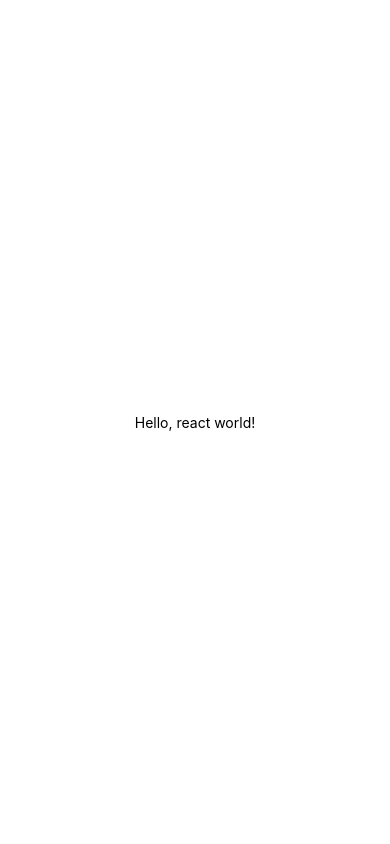
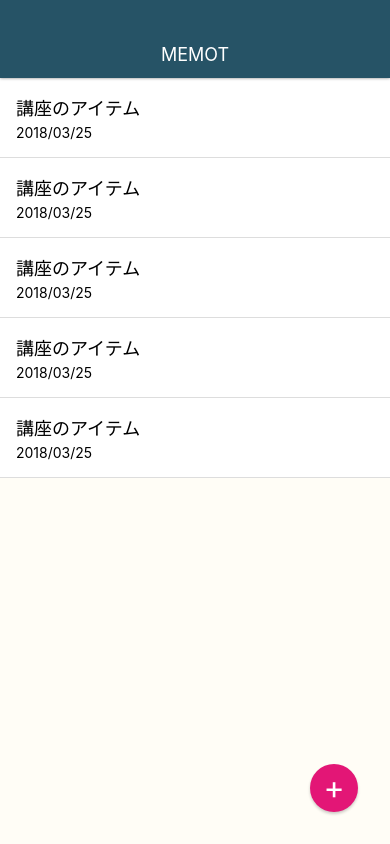
Before and after one commit to eitarox/MemoApp, a React Native app: screen / in a window 390 px wide. Built offline with nearby package versions, Linux system fonts and the light colour scheme.

Commit message:
create memolist

```diff
--- a/App.js
+++ b/App.js
@@ -5,7 +5,43 @@
   render() {
     return (
       <View style={styles.container}>
-        <Text>Hello, react world!</Text>
+
+        <View style={styles.appbar}>
+          <View>
+            <Text style={styles.appbarTitle}>MEMOT</Text>
+          </View>
+        </View>
+
+        <View style={styles.memoList}>
+          <View style={styles.memoListItem}>
+            <Text style={styles.memoTitle}>講座のアイテム</Text>
+            <Text style={styles.momoDate}>2018/03/25</Text>
+          </View>
+
+          <View style={styles.memoListItem}>
+            <Text style={styles.memoTitle}>講座のアイテム</Text>
+            <Text style={styles.momoDate}>2018/03/25</Text>
+          </View>
+
+          <View style={styles.memoListItem}>
+            <Text style={styles.memoTitle}>講座のアイテム</Text>
+            <Text style={styles.momoDate}>2018/03/25</Text>
+          </View>
+
+          <View style={styles.memoListItem}>
+            <Text style={styles.memoTitle}>講座のアイテム</Text>
+            <Text style={styles.momoDate}>2018/03/25</Text>
+          </View>
+
+          <View style={styles.memoListItem}>
+            <Text style={styles.memoTitle}>講座のアイテム</Text>
+            <Text style={styles.momoDate}>2018/03/25</Text>
+          </View>
+        </View>
+
+        <View style={styles.memoAddButton}>
+          <Text style={styles.memoAddButtonTitle}>+</Text>
+        </View>
       </View>
     );
   }
@@ -14,8 +50,67 @@
 const styles = StyleSheet.create({
   container: {
     flex: 1,
-    backgroundColor: '#fff',
+    backgroundColor: '#FFFDF6',
     alignItems: 'center',
     justifyContent: 'center',
+    paddingTop: 78,
+  },
+  memoAddButton: {
+    position: 'absolute',
+    bottom: 32,
+    right: 32,
+    width: 48,
+    height: 48,
+    backgroundColor: '#E31676',
+    borderRadius: 24,
+    justifyContent: 'center',
+    alignItems: 'center',
+    shadowColor: '#000',
+    shadowOffset: { width: 0, height: 2 },
+    shadowOpacity: 0.2,
+    shadowRadius: 3,
+  },
+  memoAddButtonTitle: {
+    fontSize: 32,
+    lineHeight: 32,
+    color: '#fff',
+  },
+  memoList: {
+    width: '100%',
+    flex: 1,
+  },
+  memoListItem: {
+    padding: 16,
+    backgroundColor: '#fff',
+    borderBottomWidth: 1,
+    borderBottomColor: '#ddd',
+  },
+  memoTitle: {
+    fontSize: 18,
+    marginBottom: 4,
+  },
+  memoDate: {
+    fontSize: 12,
+    color: '#a2a2a2',
+  },
+  appbar: {
+    position: 'absolute',
+    top: 0,
+    left: 0,
+    right: 0,
+    height: 78,
+    paddingTop: 30,
+    backgroundColor: '#265366',
+    justifyContent: 'center',
+    alignItems: 'center',
+    shadowColor: '#000',
+    shadowOffset: { width: 0, height: 0 },
+    shadowOpacity: 0.5,
+    shadowRadius: 3,
+    zIndex: 10,
+  },
+  appbarTitle: {
+    color: '#fff',
+    fontSize: 18,
   },
 });
```
Also changed, not shown: package.json (+8 -0 lines), src/elements/BodyText.js (added, +23 -0 lines), .eslintrc.json (added).
